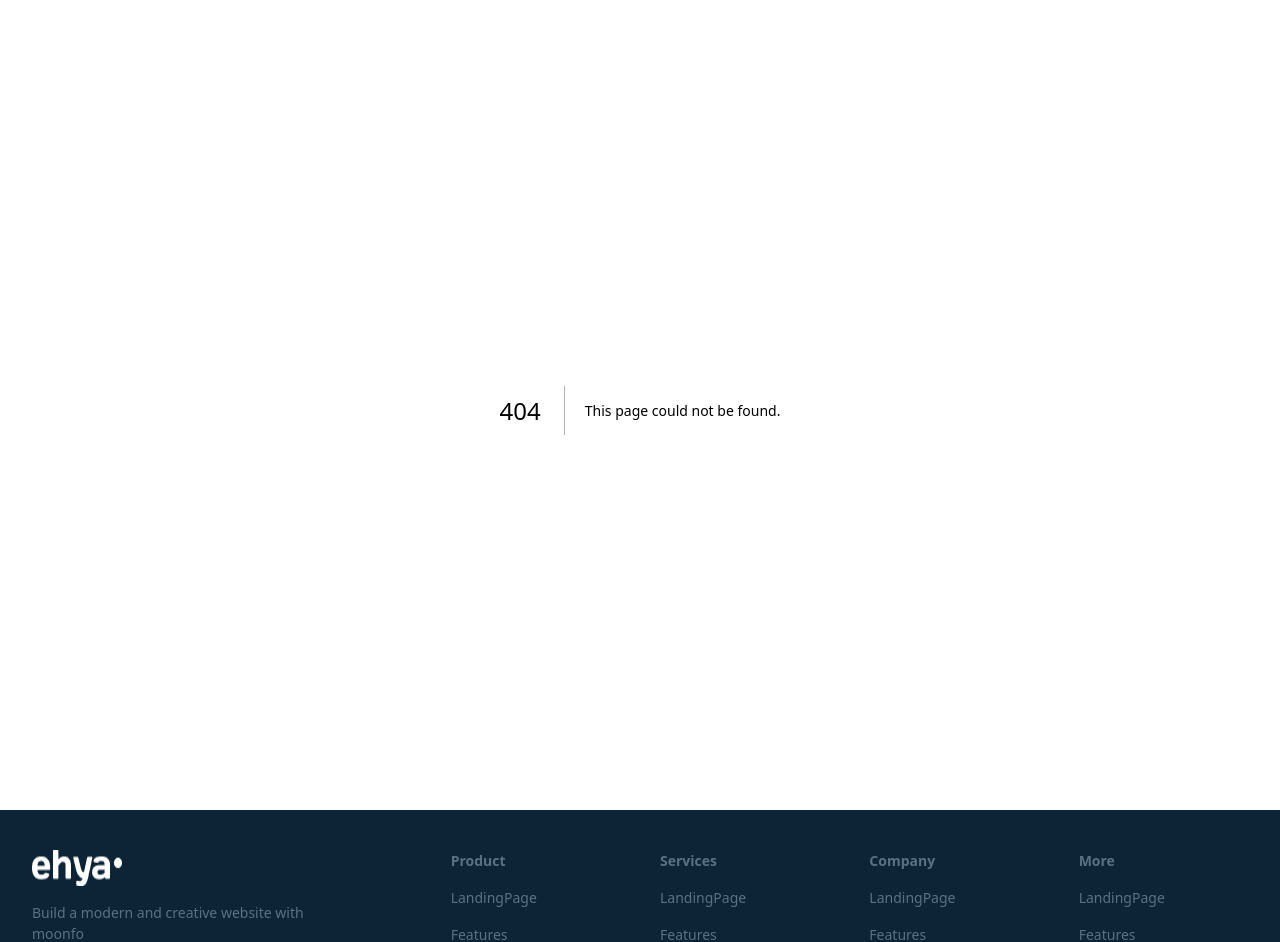
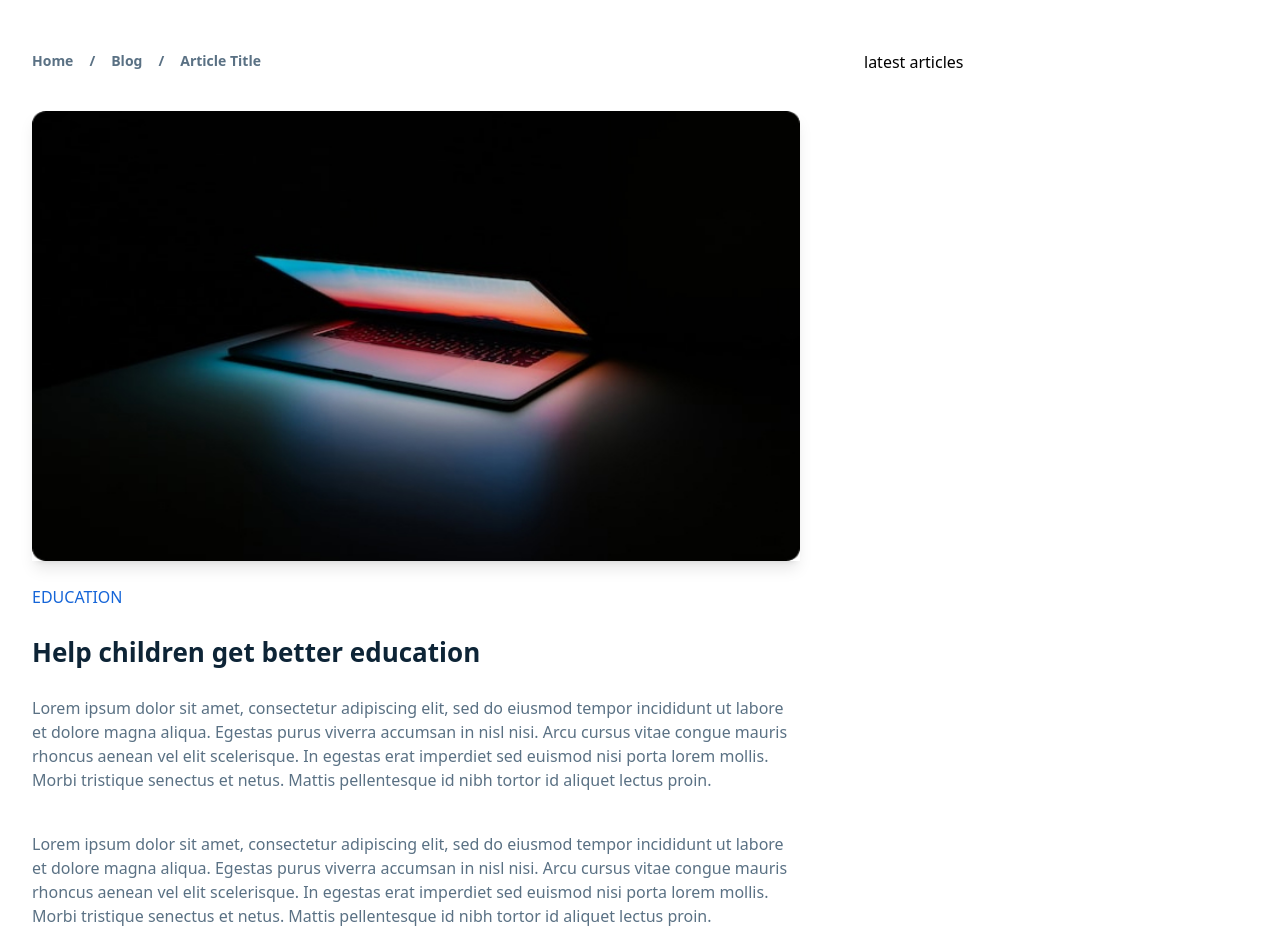
Before and after one commit to zulqarnain1231/ehya, a Next.js app: page /blogdetails in a window 1280 px wide. Before the commit this address had no page. Shown: the part 60-1002 px from the top of the page. Built offline with nearby package versions, Linux system fonts and the light colour scheme.

Commit message:
created blog details section in blogdetail page

```diff
--- /dev/null
+++ b/components/BlogDetails/BlogDetails.tsx
@@ -0,0 +1,17 @@
+import React from "react";
+import ComponentWrapper from "../Shared/Wrappers/ComponentWrapper";
+import Details from "./Details/Details";
+import LatestArticles from "./LatestArticles";
+
+const BlogDetails = () => {
+  return (
+    <ComponentWrapper style="py-10">
+      <div className="w-full grid lg:grid-cols-[2fr,1fr] gap-16">
+        <Details />
+        <LatestArticles />
+      </div>
+    </ComponentWrapper>
+  );
+};
+
+export default BlogDetails;
--- /dev/null
+++ b/components/BlogDetails/Details/Blog.tsx
@@ -0,0 +1,51 @@
+import Image from "next/image";
+import React from "react";
+
+const Blog = () => {
+  return (
+    <div className="w-full flex flex-col lg:items-start items-center justify-start gap-6">
+      <div className="w-full h-[450px] relative shadow-lg">
+        <Image
+          className="rounded-[10px]"
+          src={"/Assets/Blogs/BlogDetail.jpg"}
+          alt=""
+          fill
+        />
+      </div>
+      <p className="font-[500] text-brand-main text-[16px] uppercase">
+        Education
+      </p>
+      <p className="text-black-off text-[26px] font-semibold lg:text-left text-center">
+        Help children get better education
+      </p>
+      <div className="w-full flex flex-col lg:items-start items-center justify-start gap-10">
+        <p className="font-[500] text-black-secondary text-[16px] lg:text-left text-center">
+          Lorem ipsum dolor sit amet, consectetur adipiscing elit, sed do
+          eiusmod tempor incididunt ut labore et dolore magna aliqua. Egestas
+          purus viverra accumsan in nisl nisi. Arcu cursus vitae congue mauris
+          rhoncus aenean vel elit scelerisque. In egestas erat imperdiet sed
+          euismod nisi porta lorem mollis. Morbi tristique senectus et netus.
+          Mattis pellentesque id nibh tortor id aliquet lectus proin.
+        </p>
+        <p className="font-[500] text-black-secondary text-[16px] lg:text-left text-center">
+          Lorem ipsum dolor sit amet, consectetur adipiscing elit, sed do
+          eiusmod tempor incididunt ut labore et dolore magna aliqua. Egestas
+          purus viverra accumsan in nisl nisi. Arcu cursus vitae congue mauris
+          rhoncus aenean vel elit scelerisque. In egestas erat imperdiet sed
+          euismod nisi porta lorem mollis. Morbi tristique senectus et netus.
+          Mattis pellentesque id nibh tortor id aliquet lectus proin.
+        </p>
+        <p className="font-[500] text-black-secondary text-[16px] lg:text-left text-center">
+          Lorem ipsum dolor sit amet, consectetur adipiscing elit, sed do
+          eiusmod tempor incididunt ut labore et dolore magna aliqua. Egestas
+          purus viverra accumsan in nisl nisi. Arcu cursus vitae congue mauris
+          rhoncus aenean vel elit scelerisque. In egestas erat imperdiet sed
+          euismod nisi porta lorem mollis. Morbi tristique senectus et netus.
+          Mattis pellentesque id nibh tortor id aliquet lectus proin.
+        </p>
+      </div>
+    </div>
+  );
+};
+
+export default Blog;
--- /dev/null
+++ b/components/BlogDetails/Details/BreadCrumb.tsx
@@ -0,0 +1,23 @@
+import Link from "next/link";
+import React from "react";
+
+const BreadCrumb = () => {
+  return (
+    <div className="w-full flex items-center justify-start gap-4">
+      <Link
+        href={"/"}
+        className="font-semibold text-black-secondary text-[14px]"
+      >
+        Home
+      </Link>
+      <p className="font-semibold text-black-secondary text-[14px]">/</p>
+      <p className="font-semibold text-black-secondary text-[14px]">Blog</p>
+      <p className="font-semibold text-black-secondary text-[14px]">/</p>
+      <p className="font-semibold text-black-secondary text-[14px]">
+        Article Title
+      </p>
+    </div>
+  );
+};
+
+export default BreadCrumb;
--- /dev/null
+++ b/components/BlogDetails/Details/Details.tsx
@@ -0,0 +1,14 @@
+import React from "react";
+import BreadCrumb from "./BreadCrumb";
+import Blog from "./Blog";
+
+const Details = () => {
+  return (
+    <div className="w-full h-full flex flex-col items-center lg:items-start justify-start gap-10">
+      <BreadCrumb />
+      <Blog />
+    </div>
+  );
+};
+
+export default Details;
--- /dev/null
+++ b/components/BlogDetails/LatestArticles.tsx
@@ -0,0 +1,11 @@
+import React from 'react'
+
+const LatestArticles = () => {
+  return (
+    <div>
+      latest articles
+    </div>
+  )
+}
+
+export default LatestArticles
--- a/components/Home/Blogs/BlogCard.tsx
+++ b/components/Home/Blogs/BlogCard.tsx
@@ -1,10 +1,14 @@
 import Image from "next/image";
+import Link from "next/link";
 import React from "react";
 import { MdVerified } from "react-icons/md";
 
 const BlogCard = () => {
   return (
-    <div className="w-full flex flex-col items-start justify-start shadow-xl rounded-[8px]">
+    <Link
+      href={"/blogdetails"}
+      className="w-full flex flex-col items-start justify-start shadow-xl rounded-[8px]"
+    >
       <div className="w-full h-[250px] relative">
         <Image src={"/Assets/Blogs/blog1.jpg"} alt="" fill />
       </div>
@@ -42,7 +46,7 @@ const BlogCard = () => {
           </p>
         </div>
       </div>
-    </div>
+    </Link>
   );
 };
 
--- /dev/null
+++ b/pages/blogdetails.tsx
@@ -0,0 +1,12 @@
+import BlogDetails from "@/components/BlogDetails/BlogDetails";
+import React from "react";
+
+const blogdetails = () => {
+  return (
+    <main className="w-full h-full">
+      <BlogDetails />
+    </main>
+  );
+};
+
+export default blogdetails;
```
Also changed, not shown: public/Assets/Blogs/BlogDetail.jpg (added).
